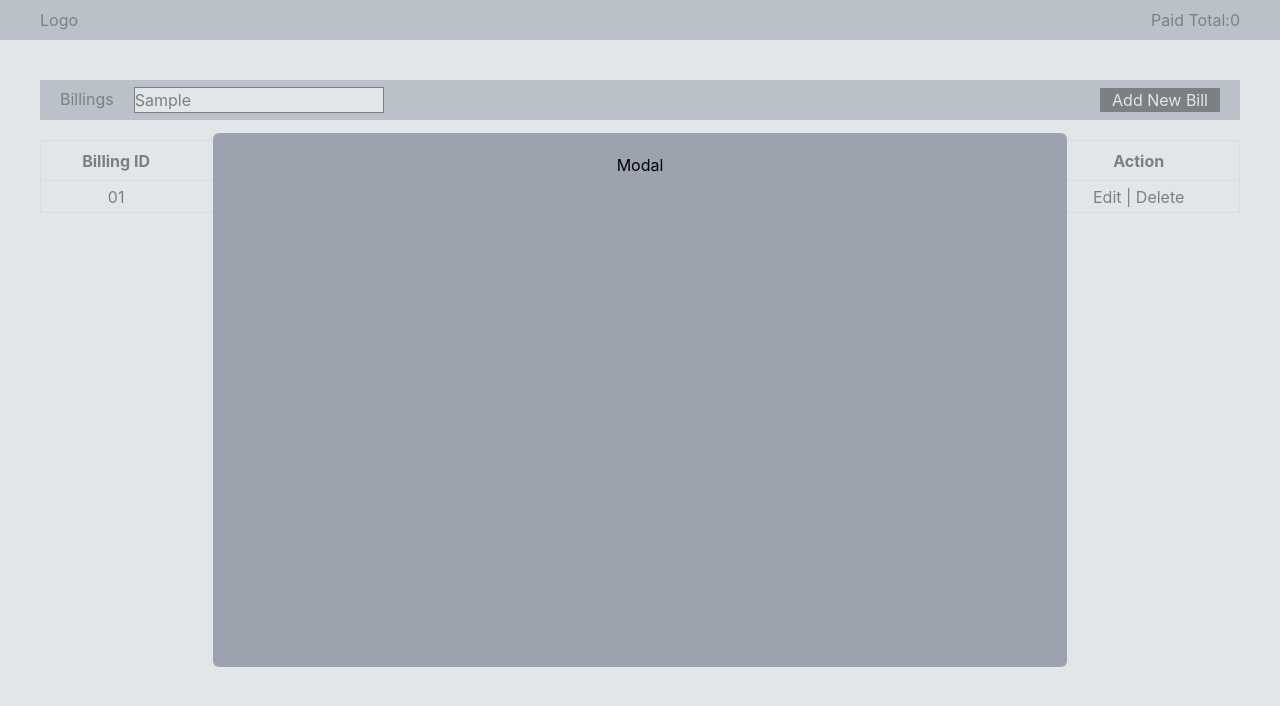
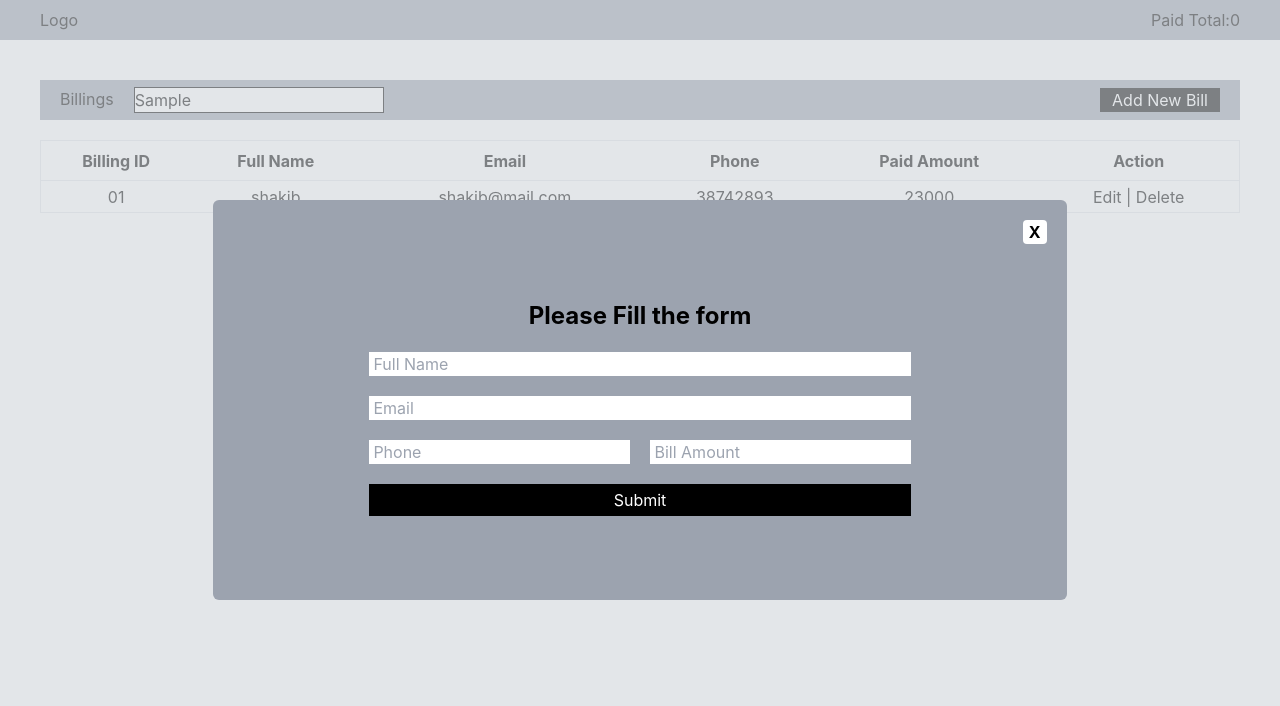
Before and after one commit to moniruzzaman01/task-PHero, a React (Create React App) app: page / in a window 1280 px wide. Both pictures are taken after typing "Sample" into the empty fields and a click on the button "Add New Bill". Shown: the top 706 px of the page. Built offline with nearby package versions, Linux system fonts and the light colour scheme.

Commit message:
modal form added

```diff
--- a/src/Components/Modal.js
+++ b/src/Components/Modal.js
@@ -3,8 +3,31 @@ import React from "react";
 const Modal = ({ setModal }) => {
   return (
     <div className=" bg-gray-300 bg-opacity-60 absolute w-screen h-screen top-0 left-0 flex items-center ">
-      <div className=" bg-gray-400 h-2/3 w-2/3 mx-auto rounded-md p-5">
-        <h2 onClick={() => setModal(false)}>Modal</h2>
+      <div className=" relative bg-gray-400 h-1/2 w-2/3 mx-auto rounded-md p-5">
+        <p
+          className=" absolute top-5 right-5 font-bold bg-white h-6 w-6 rounded cursor-pointer "
+          onClick={() => setModal(false)}
+        >
+          X
+        </p>
+        <h2 className=" text-2xl font-bold mb-5 mt-20">Please Fill the form</h2>
+        <form action="" className=" w-2/3 mx-auto">
+          <input
+            type="text"
+            placeholder=" Full Name"
+            className=" w-full mb-5"
+          />
+          <input type="email" placeholder=" Email" className=" w-full mb-5" />
+          <div className=" grid grid-cols-2 gap-5 ">
+            <input type="text" placeholder=" Phone" className=" w-full mb-5" />
+            <input
+              type="number"
+              placeholder=" Bill Amount"
+              className=" w-full mb-5"
+            />
+          </div>
+          <button className=" bg-black text-white w-full py-1">Submit</button>
+        </form>
       </div>
     </div>
   );
```
